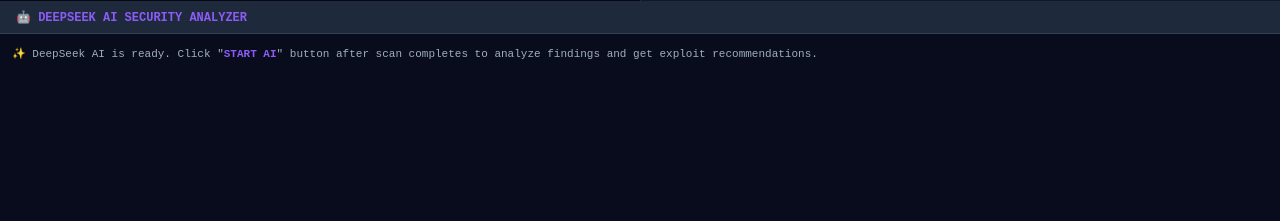
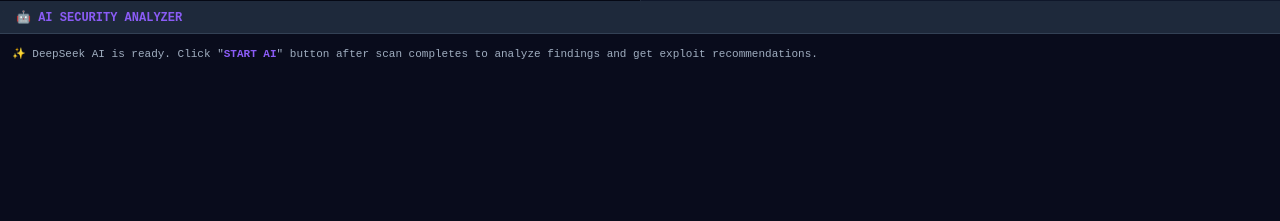
Before and after one commit to HasibAlTahsin/contextprivesc, a Flask app: page / in a window 1280 px wide. Shown: the part 579-800 px from the top of the page. Run offline with Flask 3, Linux system fonts and the light colour scheme; some libraries are stand-ins or nearby versions.

Commit message:
Update dashboard.html

```diff
--- a/web/templates/dashboard.html
+++ b/web/templates/dashboard.html
@@ -226,7 +226,7 @@
 
 <div class="ai-panel">
     <div class="ai-header">
-        <div class="ai-title">🤖 DEEPSEEK AI SECURITY ANALYZER</div>
+        <div class="ai-title">🤖 AI SECURITY ANALYZER</div>
     </div>
     <div id="ai-content" class="ai-content">✨ DeepSeek AI is ready. Click "<span style="color: #8b5cf6; font-weight: bold;">START AI</span>" button after scan completes to analyze findings and get exploit recommendations.</div>
 </div>
```
